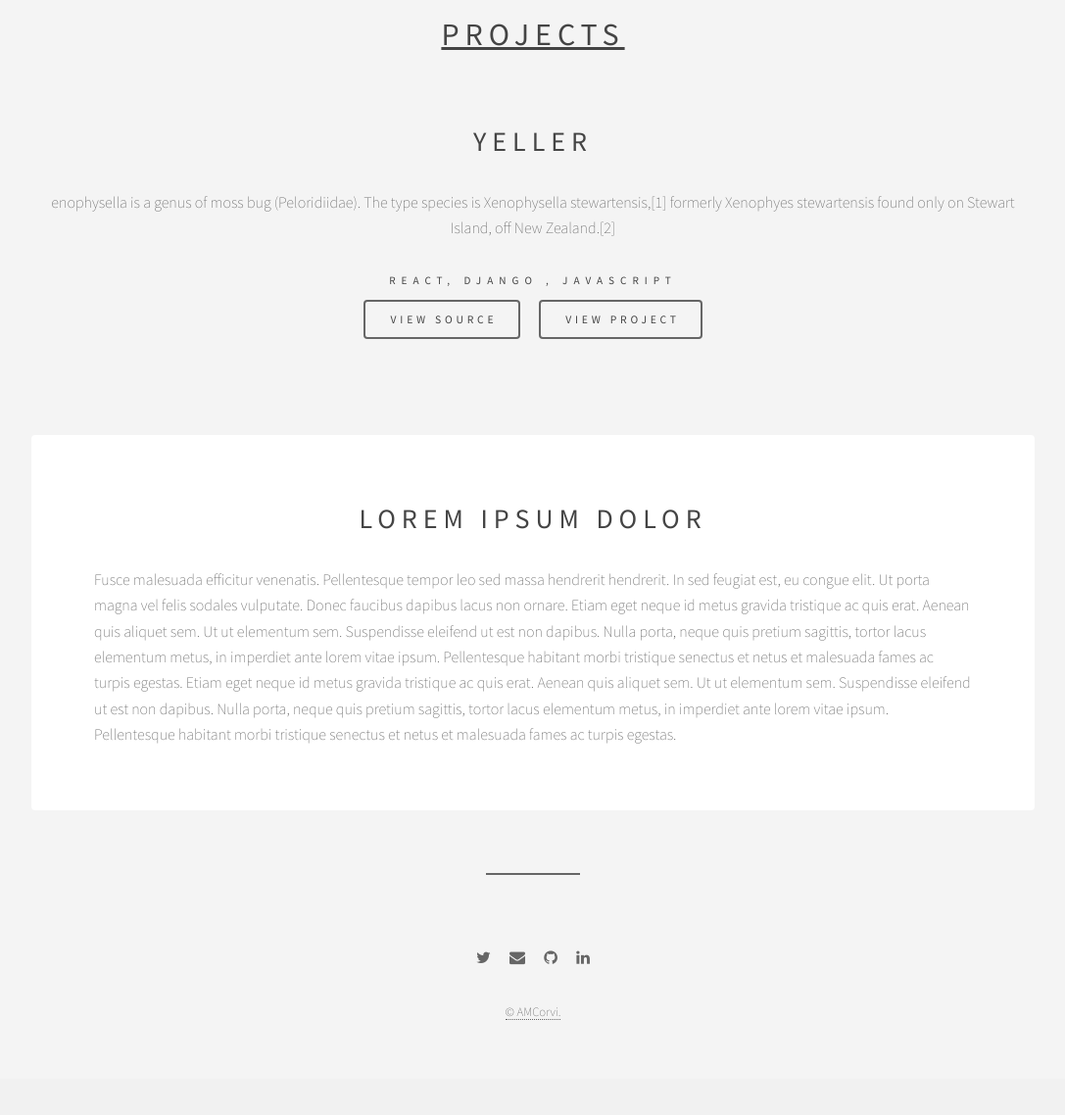
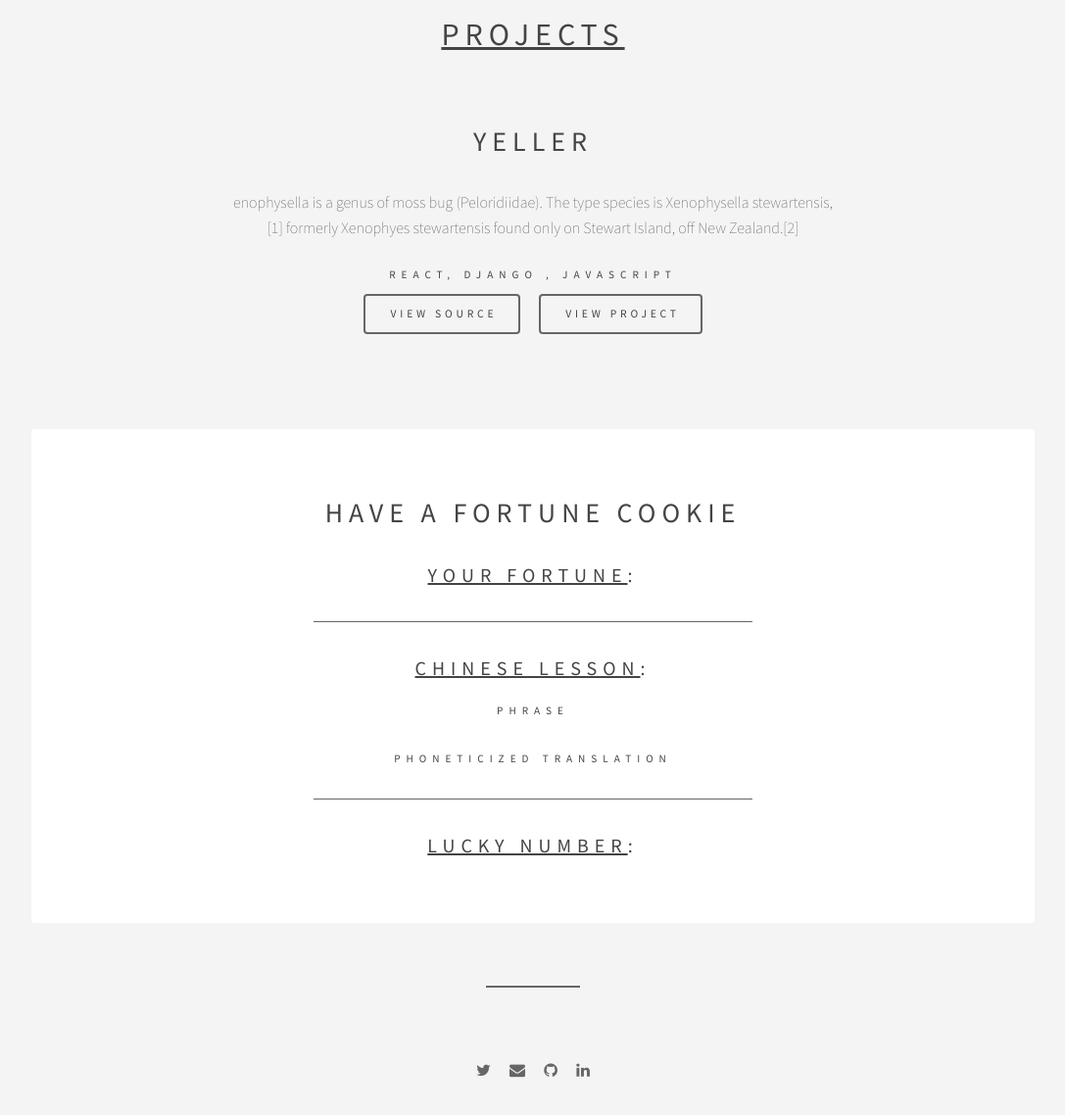
Before and after one commit to AMCorvi/AMCorviSite, a Django app: page / in a window 1280 px wide. Shown: the part 2896-4034 px from the top of the page at 98% size, without its empty margins (96-1183 px from the left). Before the commit the page ends 3937 px from the top, so only its background shows below. Run offline with Django 3.2, Linux system fonts and the light colour scheme; data comes from the database, SQL or seed files in the repository.

Commit message:
- Added: XML Request to fortune cookie api as closer - Added: Requisite html and styles for above

```diff
--- a/mainsite/static/mainsite/styles/smain.css
+++ b/mainsite/static/mainsite/styles/smain.css
@@ -1555,3 +1555,20 @@
 				}
 
 		}
+
+/* supplementals  */
+p.projects {
+    margin: auto;
+    text-align: center;
+    width: 60%;
+}
+
+.fortune {
+    margin: auto;
+    text-align: center;
+    width: 50%;
+}
+
+.fortuneTitle {
+    text-decoration: underline;
+}
--- a/mainsite/templates/mainsite/index.html
+++ b/mainsite/templates/mainsite/index.html
@@ -7,6 +7,7 @@
 		<meta charset="utf-8" />
 		<meta name="viewport" content="width=device-width, initial-scale=1" />
         <link rel="stylesheet" href="{% static 'mainsite/styles/smain.css'%}" />
+        {# <link rel="stylesheet" href="{% static 'mainsite/styles/supplement' %}"/> #}
 	</head>
 	<body>
 
@@ -65,7 +66,8 @@
 					<section id="cta" class="main special">
                    {% for project in projects %}
                         <h2>{{ project.project_name}} </h2>
-                        <p>{{project.description}}</p>
+                        <p class="projects">{{project.description}}</p>
+                        <br />
                         <h6>{{ project.technologies }}</h6>
 						<ul class="actions">
                             <li><a href="{{project.repo_url}}" class="button">View Source</a></li>
@@ -78,21 +80,25 @@
 
 					<section id="main" class="main">
 						<header>
-							<h2>Lorem ipsum dolor</h2>
+							<h2>Have a fortune cookie</h2>
 						</header>
-                        <p>Fusce malesuada efficitur venenatis. Pellentesque tempor leo sed massa hendrerit hendrerit.
-                            In sed feugiat est, eu congue elit.
-                            Ut porta magna vel felis sodales vulputate.
-                            Donec faucibus dapibus lacus non ornare.
-                            Etiam eget neque id metus gravida tristique ac quis erat.
-                            Aenean quis aliquet sem. Ut ut elementum sem. Suspendisse eleifend ut est non dapibus.
-                            Nulla porta, neque quis pretium sagittis, tortor lacus elementum metus, in imperdiet ante
-                            lorem vitae ipsum. Pellentesque habitant morbi tristique senectus et netus et malesuada fames
-                            ac turpis egestas. Etiam eget neque id metus gravida tristique ac quis erat. Aenean quis aliquet
-                            sem. Ut ut elementum sem. Suspendisse eleifend ut est non dapibus. Nulla porta, neque quis pretium
-                            sagittis, tortor lacus elementum metus, in imperdiet ante lorem vitae ipsum. Pellentesque habitant
-                            morbi tristique senectus et netus et malesuada fames ac turpis egestas.
-                        </p>
+                            <div class="fortune">
+                                <h3><span  class="fortuneTitle">Your Fortune</span>:</h3>
+                                <em>
+                                    <h5 id="fortuneMessage"></h5>
+                                </em>
+                                <hr />
+                                <h3><span class="fortuneTitle">Chinese Lesson</span>:</h3>
+                                <strong>
+                                    <h6>Phrase</h6>
+                                    <p id="english" class="fortunePhrase" ></p>
+                                </strong>
+                                    <h6>Phoneticized Translation</h6>
+                                    <p id="pronunciation" id="fortunePhrase"></p>
+                                <hr />
+                                    <h3><span class="fortuneTitle">Lucky Number</span>:</h3>
+                                    <p id="fortuneNumbers"></p>
+                            </div>
 					</section>
 
 
@@ -104,7 +110,7 @@
 							<li><a href="http://github.com/amcorvi" class="icon fa-github"><span class="label">Github</span></a></li>
 							<li><a href="http://linkedin.com/amcorvi" class="icon fa-linkedin"><span class="label">LinkedIn</span></a></li>
 						</ul>
-						<p class="copyright"><a href="http://twitter.com/amcorvi">&copy; AMCorvi. </a></p>
+						<p class="copyright"><a href="http://twitter.com/amcorvi"> &copy; AMCorvi. </a></p>
 					</footer>
 
 			</div>
@@ -114,6 +120,27 @@
             <script src="{% static 'mainsite/js/skel.min.js' %}"></script>
             <script src="{% static 'mainsite/js/util.js' %}"></script>
             <script src="{% static 'mainsite/js/main.js' %}"></script>
+            <script type="text/javascript">
+                 function reqListener () {
+                     var fortunes = JSON.parse(this.responseText);
+                     var cookie1 = fortunes[0];
+                     var cookie2 = fortunes[1];
+
+                     fortuneMessage.innerText = cookie1.fortune.message;
+                     fortuneNumbers.innerText = cookie1.lotto.numbers;
+                     english.innerText = cookie1.lesson.english;
+                     pronunciation.innerText = cookie1.lesson.pronunciation;
+
+                    console.log(fortunes);
+
+
+                }
+
+                var fortuneCookie = new XMLHttpRequest();
+                fortuneCookie.addEventListener("load", reqListener);
+                fortuneCookie.open("GET", "http://fortunecookieapi.herokuapp.com/v1/cookie?limit=2");
+                fortuneCookie.send();
+            </script>
 
 	</body>
 </html>
```
